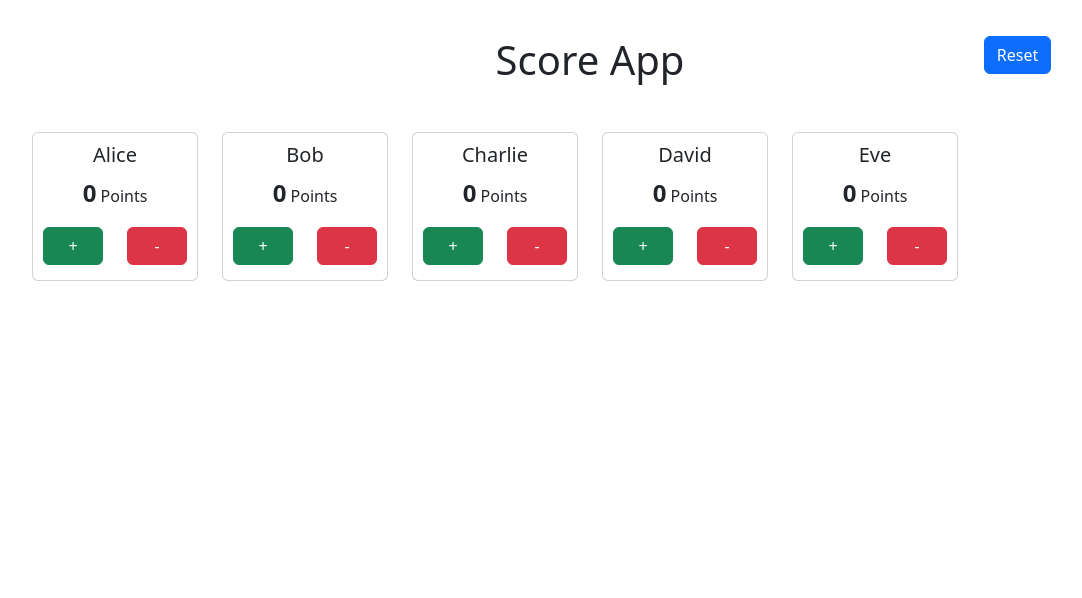
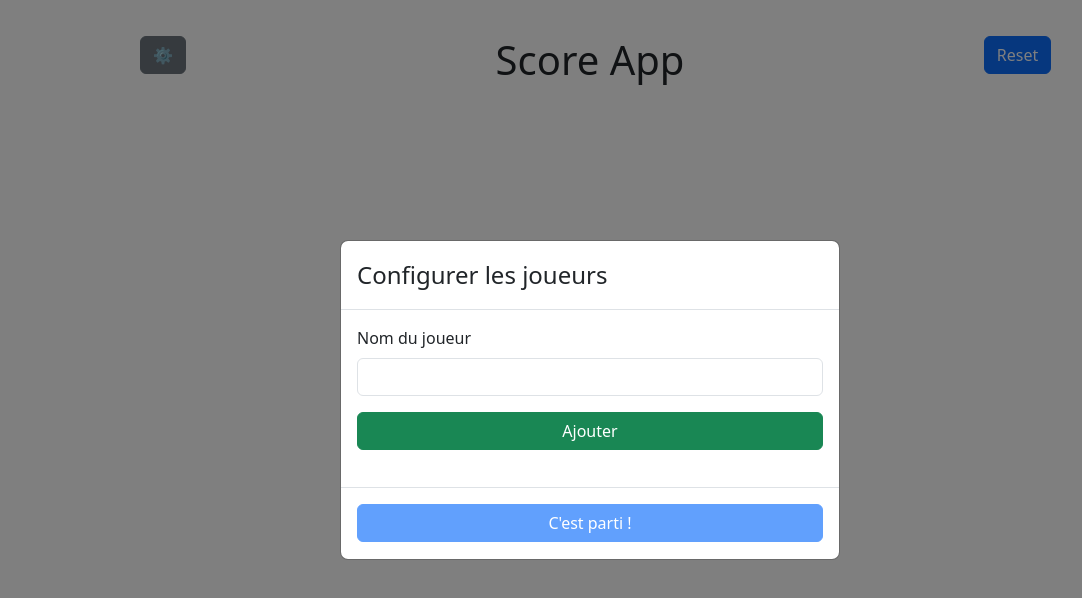
Before and after one commit to ChrisirhC1/ScoreApp, a React (Vite) app in the folder score-app/: page / in a window 1280 px wide. Shown: the top 598 px of the page, without its empty margins (50-1132 px from the left). Built offline with nearby package versions, Linux system fonts and the light colour scheme.

Commit message:
modal de configuration

```diff
--- /dev/null
+++ b/score-app/src/components/modalPlayerCard/ModalPlayerCard.jsx
@@ -0,0 +1,34 @@
+import { Card, Button, Row, Col, Modal } from 'react-bootstrap';
+
+
+const ModalPlayerCard = ({ player, score, updateScore, showModal, onHide }) => {
+
+    const scoreOptions = [1, 2, 5];
+
+    return (
+        <>
+            {/* Modal Bootstrap */}
+            < Modal show={showModal} onHide={onHide} centered className='modal' >
+                <Modal.Header >
+                    <Modal.Title>{player.name}</Modal.Title>
+                </Modal.Header>
+                <Modal.Body>
+                    <p><strong style={{ fontSize: "1.5em" }}>{score}</strong> Points</p>
+                    {scoreOptions.map((value) => (
+                        <Row key={value} className="mb-2">
+                            <Col xs={6}>
+                                <Button variant="success" onClick={() => updateScore(value)}>+{value}</Button>
+                            </Col>
+                            <Col xs={6}>
+                                <Button variant="danger" onClick={() => updateScore(-value)}>-{value}</Button>
+                            </Col>
+                        </Row>
+                    ))}
+                </Modal.Body>
+
+            </Modal >
+        </>
+    );
+};
+
+export default ModalPlayerCard;
--- /dev/null
+++ b/score-app/src/components/modalPlayerSetup/ModalPlayerSetup.jsx
@@ -0,0 +1,92 @@
+import React, { useState } from 'react';
+import { Modal, Button, Form } from 'react-bootstrap';
+
+const ModalPlayerSetup = ({
+    show,
+    newPlayerName,
+    setNewPlayerName,
+    handleAddPlayer,
+    handleModifyPlayer,
+    finishPlayerSetup,
+    players,
+}) => {
+    const [isEditing, setIsEditing] = useState(false); // Gérer l'état d'édition
+    const [editingPlayerIndex, setEditingPlayerIndex] = useState(null); // Indice du joueur en édition
+    const [editingPlayerName, setEditingPlayerName] = useState(''); // Nom du joueur en édition
+
+    // Activer le mode édition pour un joueur
+    const startEditing = (index) => {
+        setEditingPlayerIndex(index);
+        setEditingPlayerName(players[index].name); // Charger le nom du joueur à modifier
+        setIsEditing(true);
+    };
+
+    const handleEditChange = (e) => {
+        setEditingPlayerName(e.target.value); // Mettre à jour le nom du joueur en édition
+    };
+
+    const saveEdit = () => {
+        if (editingPlayerName.trim() !== '') {
+            handleModifyPlayer(editingPlayerIndex, editingPlayerName); // Appeler la fonction de modification avec l'indice et le nom modifié
+            setIsEditing(false);
+            setEditingPlayerIndex(null);
+        }
+    };
+
+    return (
+        <Modal show={show} backdrop="static" centered>
+            <Modal.Header>
+                <Modal.Title>Configurer les joueurs</Modal.Title>
+            </Modal.Header>
+            <Modal.Body>
+                <Form onSubmit={(e) => e.preventDefault()}>
+                    <Form.Group className="mb-3">
+                        <Form.Label>Nom du joueur</Form.Label>
+                        <Form.Control
+                            type="text"
+                            value={newPlayerName || ''}
+                            onChange={(e) => setNewPlayerName(e.target.value)}
+                        />
+                    </Form.Group>
+                    <Button variant="success" onClick={handleAddPlayer}>
+                        Ajouter
+                    </Button>
+                </Form>
+
+                {!isEditing ? (
+                    <>
+                        <ul className="mt-3">
+                            {players.map((player, index) => (
+                                <li key={index} onClick={() => startEditing(index)}>
+                                    {player?.name} ✏
+                                </li>
+                            ))}
+                        </ul>
+                    </>
+                ) : (
+                    <>
+                        <ul className="mt-3">
+                            <li>
+                                <input
+                                    type="text"
+                                    value={editingPlayerName}
+                                    onChange={handleEditChange}
+                                />
+                            </li>
+                        </ul>
+                        <Button variant="warning" onClick={saveEdit}>
+                            Enregistrer
+                        </Button>
+                    </>
+                )}
+            </Modal.Body>
+            <Modal.Footer>
+                <Button variant="primary" onClick={finishPlayerSetup} disabled={players.length === 0}>
+                    C'est parti !
+                </Button>
+            </Modal.Footer>
+        </Modal>
+    );
+};
+
+export default ModalPlayerSetup;
--- a/score-app/src/components/playerCard/PlayerCard.jsx
+++ b/score-app/src/components/playerCard/PlayerCard.jsx
@@ -1,6 +1,7 @@
 import React, { useState, useEffect, useCallback } from 'react';
-import { Card, Button, Row, Col, Modal } from 'react-bootstrap';
+import { Card, Button, Row, Col } from 'react-bootstrap';
 import './PlayerCard.css';  // Importez toujours le fichier CSS pour l'animation "shake"
+import ModalPlayerCard from '../modalPlayerCard/ModalPlayerCard';
 
 const PlayerCard = ({ player, onScoreChange }) => {
     const [score, setScore] = useState(() => {
@@ -31,7 +32,6 @@ const PlayerCard = ({ player, onScoreChange }) => {
         onScoreChange(player.name, finalScore);
     }, [score, onScoreChange, player.name]);
 
-    const scoreOptions = [1, 2, 5];
     const toggleModal = () => setShowModal(!showModal);
 
     return (
@@ -58,30 +58,12 @@ const PlayerCard = ({ player, onScoreChange }) => {
                 </Card>
             </div>
 
-            {/* Modal Bootstrap */}
-            <Modal show={showModal} onHide={toggleModal} centered className='modal'>
-                <Modal.Header >
-                    <Modal.Title>{player.name}</Modal.Title>
-                </Modal.Header>
-                <Modal.Body>
-                    <p><strong style={{ fontSize: "1.5em" }}>{score}</strong> Points</p>
-                    {scoreOptions.map((value) => (
-                        <Row key={value} className="mb-2">
-                            <Col xs={6}>
-                                <Button variant="success" onClick={() => updateScore(value)}>+{value}</Button>
-                            </Col>
-                            <Col xs={6}>
-                                <Button variant="danger" onClick={() => updateScore(-value)}>-{value}</Button>
-                            </Col>
-                        </Row>
-                    ))}
-                </Modal.Body>
-                {/* <Modal.Footer>
-                    <Button variant="secondary" onClick={toggleModal}>
-                        Fermer
-                    </Button>
-                </Modal.Footer> */}
-            </Modal>
+            {showModal && (
+                <ModalPlayerCard player={player} score={score} updateScore={updateScore} showModal={showModal} onHide={toggleModal}/>
+            )}
+
+
+
         </>
     );
 };
--- a/score-app/src/pages/Home.jsx
+++ b/score-app/src/pages/Home.jsx
@@ -1,18 +1,45 @@
 import React, { useState, useEffect } from 'react';
 import { Button, Col, Container, Row } from 'react-bootstrap';
 import PlayerCard from '../components/playerCard/PlayerCard';
+import ModalPlayerCard from '../components/modalPlayerCard/ModalPlayerCard';
+import ModalPlayerSetup from '../components/modalPlayerSetup/ModalPlayerSetup';
 
 const Home = () => {
-    // Liste des joueurs avec des scores initialement chargés à partir du localStorage
-    const [players, setPlayers] = useState([
-        { name: 'Alice', score: parseInt(localStorage.getItem('Alice')) || 0 },
-        { name: 'Bob', score: parseInt(localStorage.getItem('Bob')) || 0 },
-        { name: 'Charlie', score: parseInt(localStorage.getItem('Charlie')) || 0 },
-        { name: 'David', score: parseInt(localStorage.getItem('David')) || 0 },
-        { name: 'Eve', score: parseInt(localStorage.getItem('Eve')) || 0 }
-    ]);
+    const [players, setPlayers] = useState([]);
+    const [showPlayerSetup, setShowPlayerSetup] = useState(false);
+    const [newPlayerName, setNewPlayerName] = useState('');
 
-    // Fonction pour mettre à jour le score d'un joueur
+    useEffect(() => {
+        const savedScores = JSON.parse(localStorage.getItem('scores')) || {};
+        if (Object.keys(savedScores).length === 0) {
+            setShowPlayerSetup(true);
+        } else {
+            const initialPlayers = Object.keys(savedScores).map(name => ({ name, score: savedScores[name] }));
+            setPlayers(initialPlayers);
+        }
+    }, []);
+
+    const handleAddPlayer = () => {
+        if (newPlayerName.trim() === '') return;
+        const newPlayers = [...players, { name: newPlayerName, score: 0 }];
+        setPlayers(newPlayers);
+        setNewPlayerName('');
+    };
+
+    const handleModifyPlayer = (index, newName) => {
+        const newPlayers = [...players];
+        newPlayers[index].name = newName;
+        setPlayers(newPlayers); // Mettre à jour l'état des joueurs
+    };
+
+    const finishPlayerSetup = () => {
+        const initialScores = {};
+        players.forEach(player => initialScores[player.name] = player.score);
+        localStorage.setItem('scores', JSON.stringify(initialScores));
+        setShowPlayerSetup(false);
+    };
+
+
     const updateScore = (name, newScore) => {
         setPlayers(prevPlayers =>
             prevPlayers.map(player =>
@@ -22,43 +49,31 @@ const Home = () => {
     };
 
     const resetScores = () => {
-        // Réinitialiser les scores dans le state local seulement si le score est différent de 0
+        setPlayers(prevPlayers => prevPlayers.map(player => ({ ...player, score: 0 })));
+        localStorage.setItem('scores', JSON.stringify({}));
+        window.location.reload();
+    };
 
-        if (players.some(player => player.score !== 0)) {
-
-            setPlayers(prevPlayers =>
-                prevPlayers.map(player => ({ ...player, score: 0 }))
-            );
-
-            // Réinitialiser les scores dans le localStorage
-            const resetScores = {};
-            players.forEach(player => {
-                resetScores[player.name] = 0;
-            });
-            localStorage.setItem('scores', JSON.stringify(resetScores));
-
-            console.log("Scores réinitialisés !");
-            window.location.reload();
-        }
-    };
+    const toggleModal = () => setShowPlayerSetup(!showPlayerSetup);
 
 
     return (
         <Container className="mt-1">
             <Row className="mb-4">
-                <Col xs={3}></Col>
+                <Col xs={3}>
+                <Button variant="secondary" onClick={() => setShowPlayerSetup(true)}>⚙</Button>
+                    </Col>
                 <Col xs={6}>
                     <h1 className="text-center mb-4">Score App</h1>
                 </Col>
                 <Col xs={3}>
-                    <Button variant="primary" onClick={() => resetScores()} >Reset</Button>
+                    <Button variant="primary" onClick={resetScores}>Reset</Button>
                 </Col>
             </Row>
 
             <Row>
-
                 {players.map(player => (
-                    <Col xs={6} sm={6} md={4} lg={4} xl={2} xxl={2} key={player.name}>
+                    <Col xs={6} sm={6} md={4} lg={4} xl={2} key={player.name}>
                         <PlayerCard
                             key={player.name}
                             player={player}
@@ -66,9 +81,19 @@ const Home = () => {
                         />
                     </Col>
                 ))}
+            </Row>
 
-
-            </Row>
+            <ModalPlayerSetup
+                show={showPlayerSetup}
+                onHide={toggleModal}
+                setShow={setShowPlayerSetup}
+                newPlayerName={newPlayerName}
+                setNewPlayerName={setNewPlayerName}
+                handleAddPlayer={handleAddPlayer}
+                handleModifyPlayer={handleModifyPlayer}
+                finishPlayerSetup={finishPlayerSetup}
+                players={players}
+            />
         </Container>
     );
 }
```
